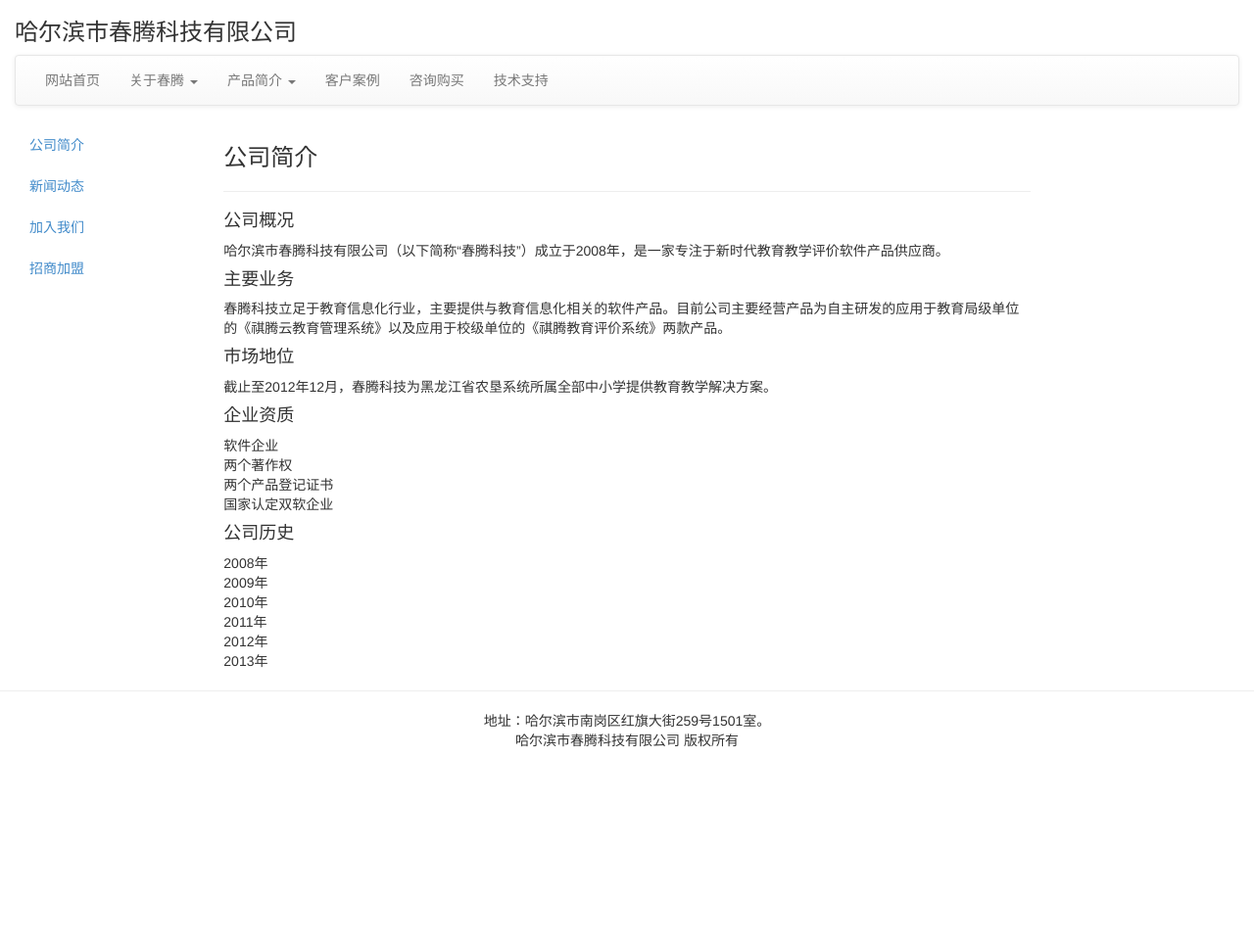
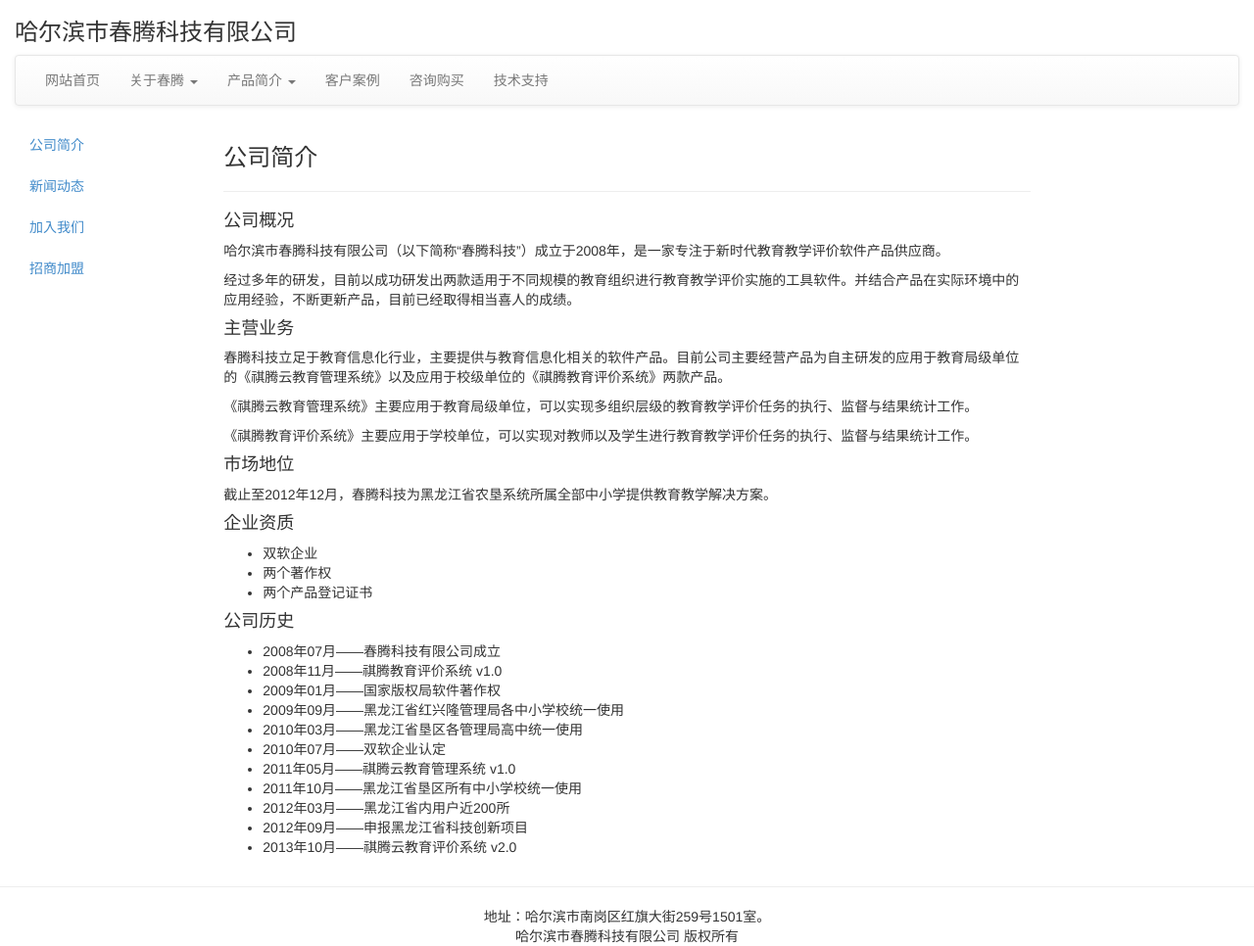
Before and after one commit to Zhou0426/counting_site, a Jekyll site: the page built from about/intro.html, in a window 1280 px wide. Shown: the whole page at 98% size. Built offline with Jekyll 4.4.1, drawn with Linux system fonts in a browser that asks for light colours; Markdown is read by kramdown in place of the engine named in the settings; before the commit the page ends 900 px from its top, so only the background shows below that.

Commit message:
更新内容

```diff
--- a/about/intro.html
+++ b/about/intro.html
@@ -4,45 +4,60 @@
 ---
 <div>
 	<h3>公司简介</h3>
+
 	<hr/>
 </div>
+
 <div>
 	<h4>公司概况</h4>
+
 	<p>哈尔滨市春腾科技有限公司（以下简称“春腾科技”）成立于2008年，是一家专注于新时代教育教学评价软件产品供应商。</p>
+
+	<p>
+		经过多年的研发，目前以成功研发出两款适用于不同规模的教育组织进行教育教学评价实施的工具软件。并结合产品在实际环境中的应用经验，不断更新产品，目前已经取得相当喜人的成绩。
+	</p>
 </div>
 <div>
-	<h4>主要业务</h4>
+	<h4>主营业务</h4>
+
 	<p>
 		春腾科技立足于教育信息化行业，主要提供与教育信息化相关的软件产品。目前公司主要经营产品为自主研发的应用于教育局级单位的《祺腾云教育管理系统》以及应用于校级单位的《祺腾教育评价系统》两款产品。
 	</p>
+
+	<p>《祺腾云教育管理系统》主要应用于教育局级单位，可以实现多组织层级的教育教学评价任务的执行、监督与结果统计工作。</p>
+
+	<p>《祺腾教育评价系统》主要应用于学校单位，可以实现对教师以及学生进行教育教学评价任务的执行、监督与结果统计工作。</p>
 </div>
+
 <div>
 	<h4>市场地位</h4>
+
 	<p>截止至2012年12月，春腾科技为黑龙江省农垦系统所属全部中小学提供教育教学解决方案。</p>
 </div>
+
 <div>
 	<h4>企业资质</h4>
-	软件企业
-	<br/>
-	两个著作权
-	<br/>
-	两个产品登记证书
-	<br/>
-	国家认定双软企业
-	<br/>
+
+	<ul>
+		<li>双软企业</li>
+		<li>两个著作权</li>
+		<li>两个产品登记证书</li>
+	</ul>
 </div>
 <div>
 	<h4>公司历史</h4>
-	2008年
-	<br/>
-	2009年
-	<br/>
-	2010年
-	<br/>
-	2011年
-	<br/>
-	2012年
-	<br/>
-	2013年
-	<br/>
+
+	<ul>
+		<li>2008年07月——春腾科技有限公司成立</li>
+		<li>2008年11月——祺腾教育评价系统 v1.0</li>
+		<li>2009年01月——国家版权局软件著作权</li>
+		<li>2009年09月——黑龙江省红兴隆管理局各中小学校统一使用</li>
+		<li>2010年03月——黑龙江省垦区各管理局高中统一使用</li>
+		<li>2010年07月——双软企业认定</li>
+		<li>2011年05月——祺腾云教育管理系统 v1.0</li>
+		<li>2011年10月——黑龙江省垦区所有中小学校统一使用</li>
+		<li>2012年03月——黑龙江省内用户近200所</li>
+		<li>2012年09月——申报黑龙江省科技创新项目</li>
+		<li>2013年10月——祺腾云教育评价系统 v2.0</li>
+	</ul>
 </div>
--- a/about/joinus.html
+++ b/about/joinus.html
@@ -29,6 +29,7 @@
 			<br/>
 			4、有较强的自我管理及自我激励能力。
 			<br/>
+			<br/>
 		</p>
 	</div>
 	<div>
```
